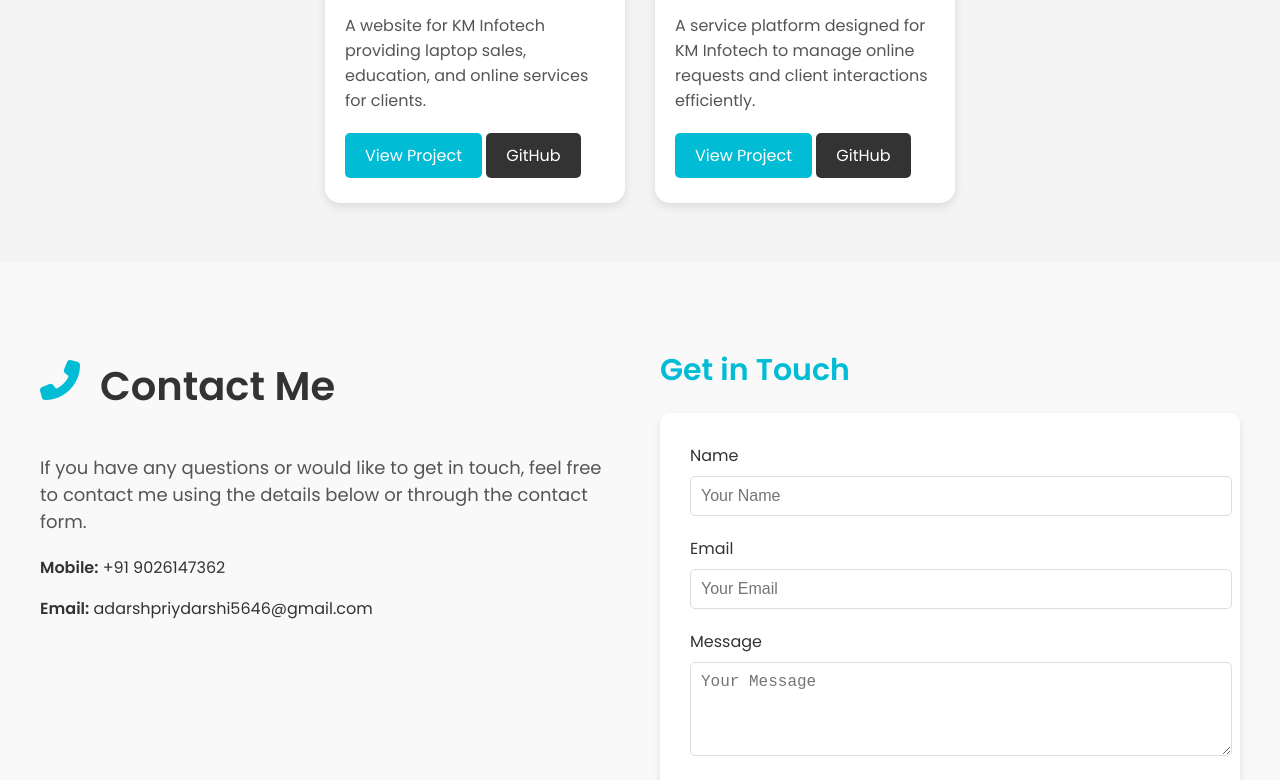
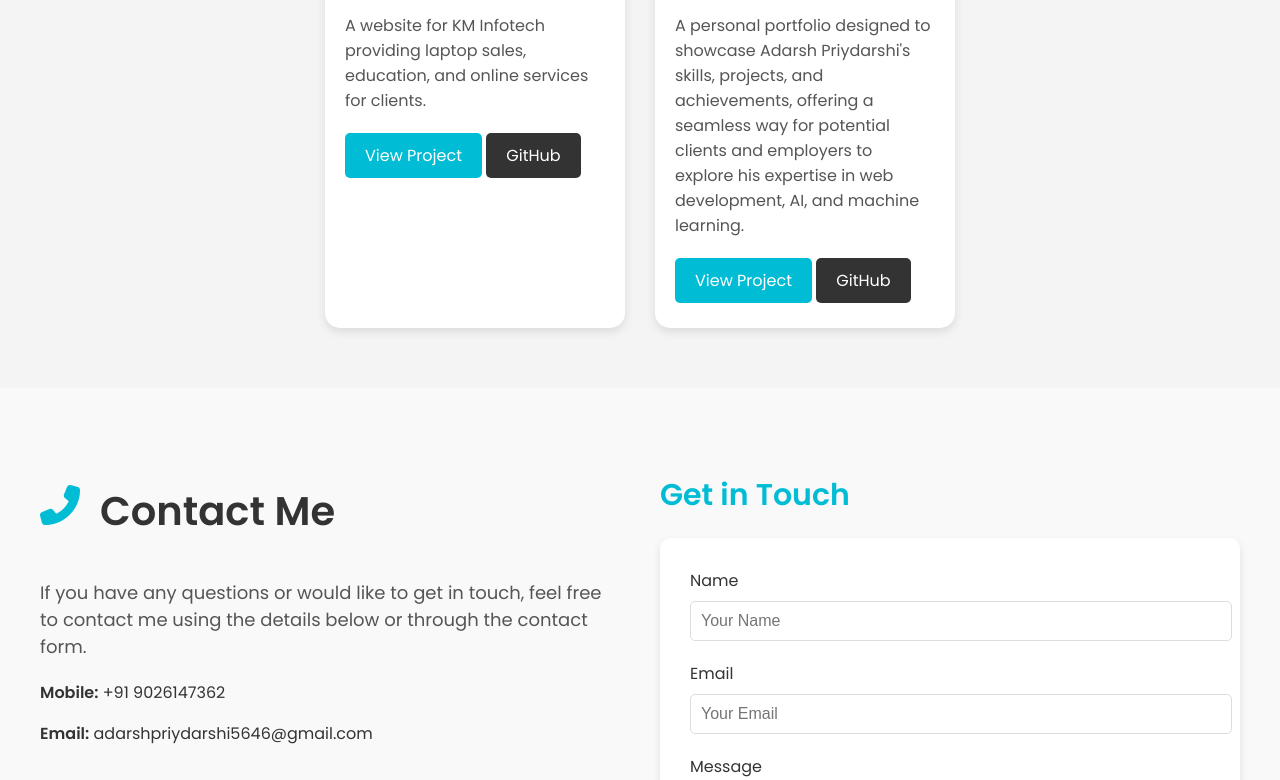
Before and after one commit to adarsh-priydarshi-5646/Personal-Portfolio, a plain HTML site: page index.html in a window 1280 px wide. Shown: the part 4278-5058 px from the top of the page. Drawn offline with Linux system fonts and the light colour scheme; files whose address does not match are found by name.

Commit message:
Update index.html

```diff
--- a/index.html
+++ b/index.html
@@ -245,10 +245,12 @@
                         alt="Online Service Platform">
                     <div class="project-info">
                         <h2>Personal Portfolio.</h2>
-                        <p>A service platform designed for KM Infotech to manage online requests and client interactions
-                            efficiently.</p>
-                        <a href="#" class="project-button">View Project</a>
-                        <a href="#" class="project-button github">GitHub</a>
+                        <p>A personal portfolio designed to showcase Adarsh Priydarshi's skills, projects, and achievements,
+                            offering a seamless way for potential clients and employers to explore his expertise in web development,
+                            AI, and machine learning.
+                        </p>
+                        <a href="https://adarsh-priydarshi-5646.github.io/Personal-Portfolio/" class="project-button">View Project</a>
+                        <a href="https://github.com/adarsh-priydarshi-5646/Personal-Portfolio.git" class="project-button github">GitHub</a>
                     </div>
                 </div>
             </div>
```
